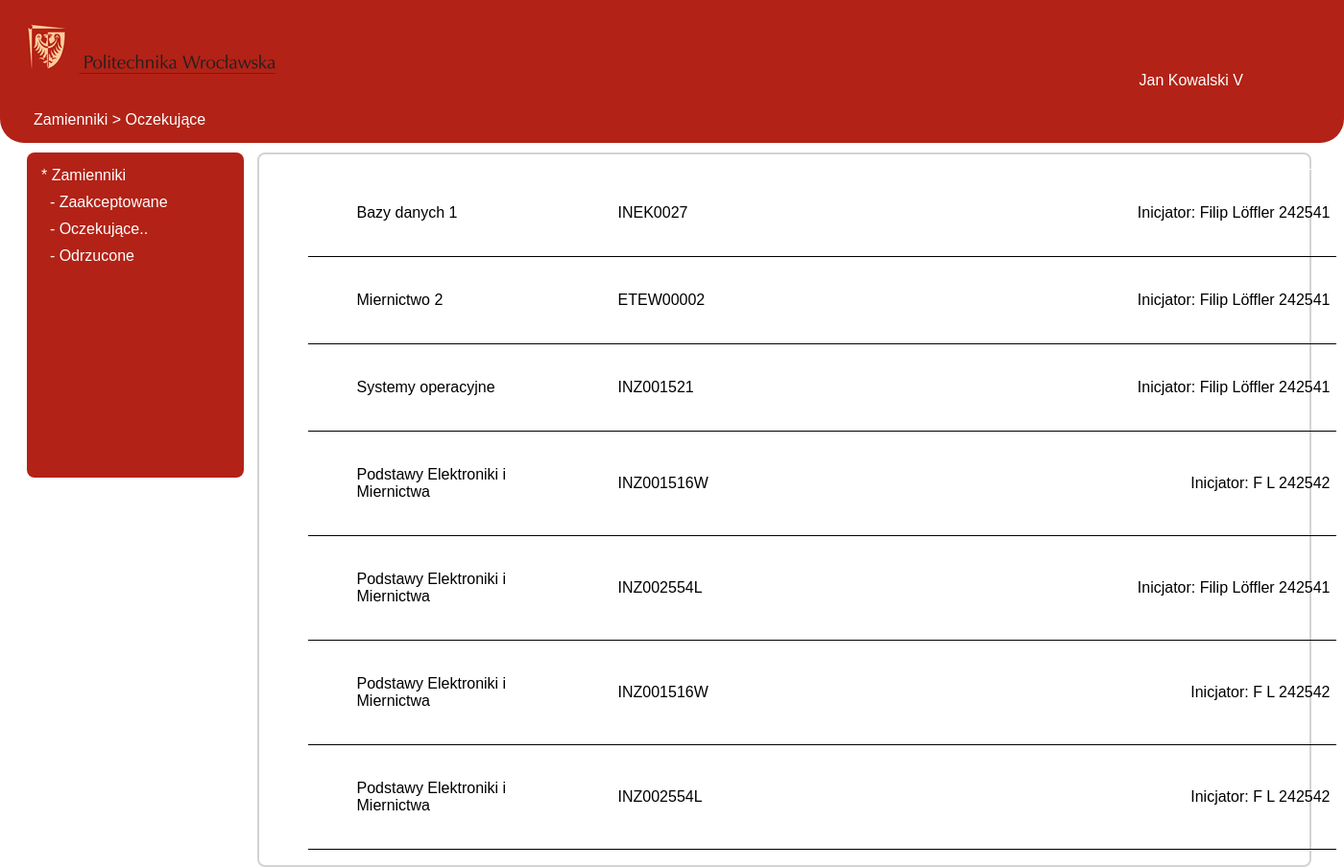
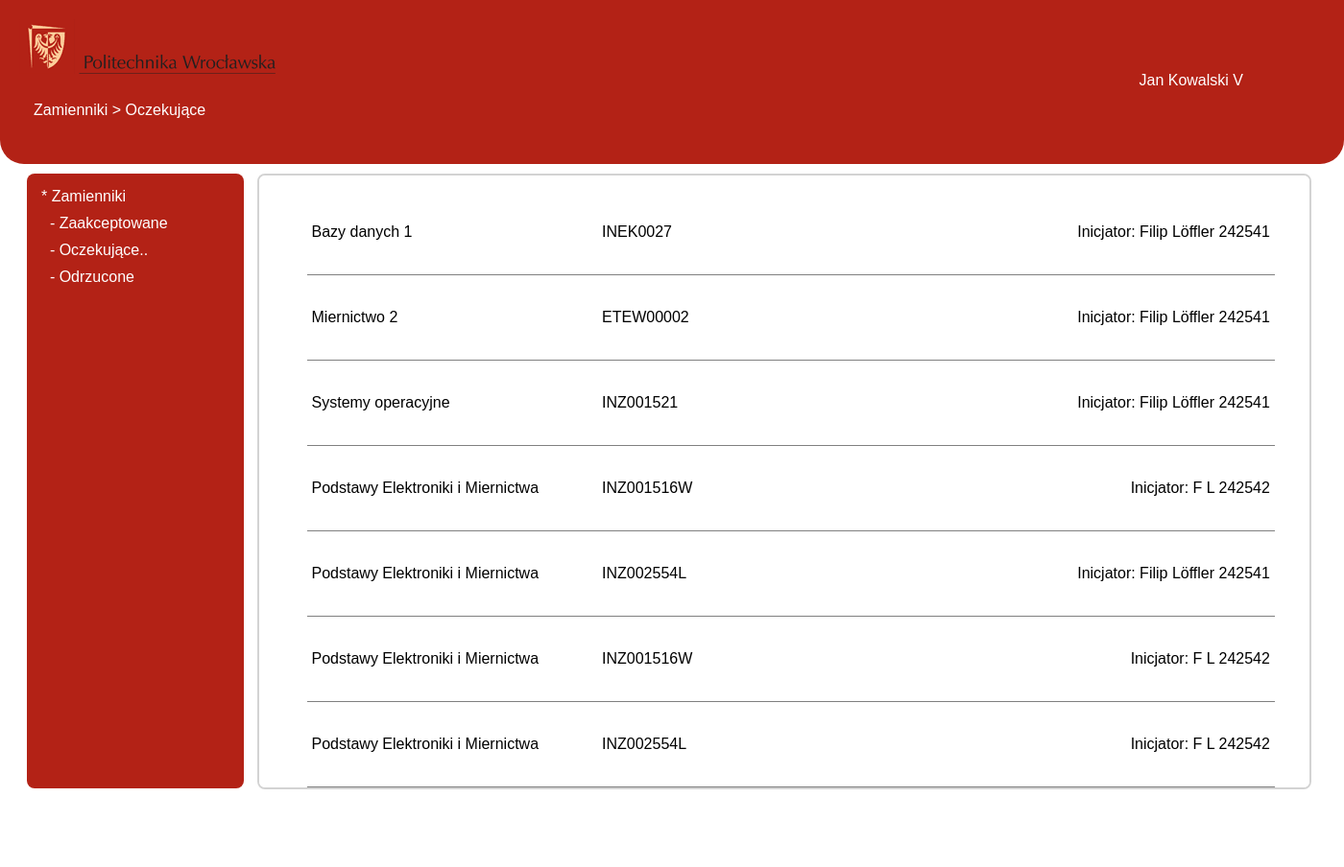
Before and after one commit to Nellvin/Django-software-designing-course, a Django app: page /zamienniki/ in a window 1400 px wide. Shown: the whole page at 96% size. After the commit the page ends 823 px from the top, so only its background shows below. Run offline with Django 3.2, Linux system fonts and the light colour scheme; data comes from the database, SQL or seed files in the repository; both versions use the stored data as it was after the commit.

Commit message:
repaired styles

```diff
--- a/src/pages/static/style.css
+++ b/src/pages/static/style.css
@@ -1,5 +1,6 @@
 html{
-
+ width: 100%;
+ height: 100%;
 }
 a{
   text-decoration:none;
@@ -11,6 +12,8 @@
 body{
   margin: 0;
   font-family: arial;
+  height: 100%;
+  width: 100%;
 }
 p{
   padding: 5px;
@@ -53,6 +56,7 @@
   padding-top:7px;
 }
 .zamiennik_descrpit{
+  display: inline;
   margin: 15px;
   border-bottom: 0;
 }
@@ -119,18 +123,19 @@
   width: 500px;
 }
 .zamiennk_buttons_red{
-  margin-left: 250px;
+  /*margin-left: 250px;*/
   background: #B32216;
   color: white;
   font-size: 18px;
   border-radius: 5px;
   width: 150px;
   height: 50px;
+
   /*float: right;*/
   /*position: sticky;*/
 
 }
-.butt1{
+/*.butt1{
   position: absolute;
   left: 650px;
   top: 100px;
@@ -144,14 +149,14 @@
   position: absolute;
   left: 650px;
   top: 200px;
-}
+}*/
 .center{
   text-align: center;
 }
 .wraper{
-  float: left;
+  display: flex;
   width: 98%;
-  height: 100%;
+  height: 77%;
   padding-left: 2%;
   padding-right: : 2%;
 }
@@ -159,6 +164,7 @@
 
   padding: 10px;
 	width: 15%;
+  height: 95%;
 	background: #B32216;
 	align-content: left;
 	margin-right: 1%;
@@ -167,12 +173,32 @@
 .centerdiv{
   padding: 15px;
 	width: 75%;
-  min-height: 100%;
+  height: 93%;
   background: white;
   border: 2px;
   border-color: lightgray;
   border-style: solid;
 }
+.scrool{
+  overflow: scroll;
+  overflow-x: hidden;
+  display: flex;
+  flex-direction: row;
+
+}
+.centerdiv::-webkit-scrollbar {
+  width: 1em;
+}
+
+.centerdiv::-webkit-scrollbar-track {
+  box-shadow: inset 0 0 6px rgba(0, 0, 0, 0.3);
+}
+
+.centerdiv::-webkit-scrollbar-thumb {
+  background-color: darkgrey;
+  outline: 1px solid slategrey;
+}
+
 .centerdiv, .leftbar{
   display: block;
   border-radius: 8px;
@@ -191,21 +217,30 @@
   border: solid 1px;
   border-color: gray;
 }
+.zamienniki_row{
+  display: flex;
+  padding: 30px 0;
+  border-bottom: solid 1px gray;
+  margin-right: 2%;
+  color: black;
+}
 .zamiennik_nazwa{
-  width: 200px;
-  margin-left: 15px;
+  width: 30%;
 }
 .zamiennik_kod{
-  /*margin-left: 155px;*/
-  width: 300px
+  width: 20%
 }
 .zamiennik_inicjator{
-  width: 400px;
+  width: 50%;
   text-align: right;
 }
-.zamiennik_nazwa, .zamiennik_kod{
-  padding:35px;
+
+.buttons_zamiennik_details{
+  display: inline;
 }
+
+
+
 
 @media (max-width: 600px) {
   .leftbar, .centerdiv {
--- a/src/zamienniki/templates/list_zamienniki.html
+++ b/src/zamienniki/templates/list_zamienniki.html
@@ -21,28 +21,26 @@
 				<p style="">   &nbsp;&nbsp;- Oczekujące..</p>
 				<p>   &nbsp;&nbsp;- Odrzucone</p>
 			</div>
-		<div class="centerdiv" style="padding-left:50px;">
-					<table style="border: 1px solid ">
+			<div class="centerdiv scrool" style="padding-left:50px;">
 				{% for obj in obj_list%}
 
+				<div class="zamienniki_row">
 
-						<tr>
-							<td>
+				<div class="zamiennik_nazwa">
 					<a href='{% url "zamiennik_detail" id=obj.id %}'>
-					<p class="zamiennik_nazwa">{{obj.kursZamieniany.nazwa}}</p></a>
-							</td>
-							<td>
+						<p >{{obj.kursZamieniany.nazwa}}</p></a>
+					</div>
+					<div class="zamiennik_kod">
 						<a href='{% url "zamiennik_detail" id=obj.id %}'>
-					<p class="zamiennik_kod">{{obj.kursZamieniany.kodKursu}}</p></a>
-							</td>
-							<td>
+							<p>{{obj.kursZamieniany.kodKursu}}</p></a>
+						</div>
+						<div class="zamiennik_inicjator">
 							<a href='{% url "zamiennik_detail" id=obj.id %}'>
-					<p class="zamiennik_inicjator">Inicjator: {{obj.inicjator.imie}} {{ obj.inicjator.nazwisko}} {{obj.inicjator.indeks}}</p></a>
-							</td>
-						</tr>
+								<p>Inicjator: {{obj.inicjator.imie}} {{ obj.inicjator.nazwisko}} {{obj.inicjator.indeks}}</p></a>
+							</div>
+							</div>
+							{% endfor%}
 
-			{% endfor%}
-					</table>
 
 						</div>
 					</div>
```
Also changed, not shown: src/zamienniki/templates/zamiennik_details.html (+9 -14 lines), src/db.sqlite3. Lines whose indentation alone changed are shown as unchanged.
